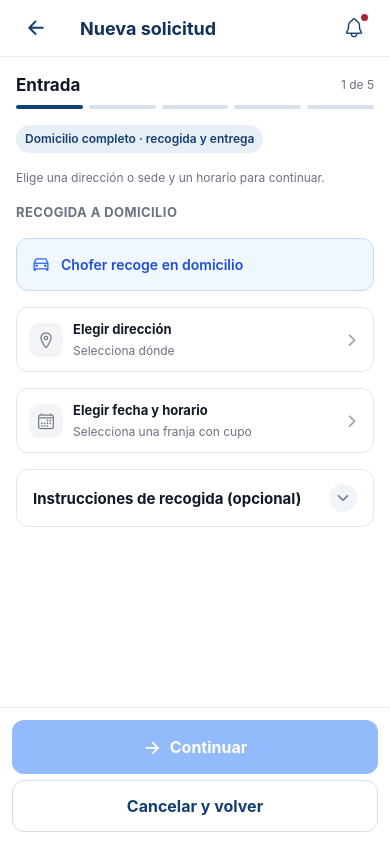
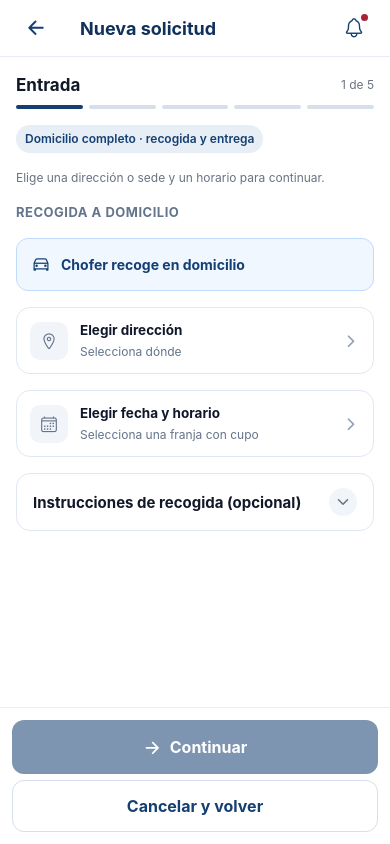
Before and after one commit to Krakedev-Development/LaundryApp, a React Native app: screen /ClientNewOrderWizard in a window 390 px wide. Built offline with nearby package versions, Linux system fonts and the light colour scheme.

Commit message:
style(orders): polish new order wizard, calendar chips, and tabular pricing summary

```diff
--- a/src/components/ConfirmationPresentation.tsx
+++ b/src/components/ConfirmationPresentation.tsx
@@ -12,7 +12,9 @@ export function ConfirmationGroup({
 }) {
   return (
     <View style={confirmationStyles.agendaRow}>
-      <Icon name={icon} size={14} color="#9CA3AF" />
+      <View style={confirmationStyles.agendaIconWrap}>
+        <Icon name={icon} size={15} color="#143F73" />
+      </View>
       <View style={confirmationStyles.agendaContent}>{children}</View>
     </View>
   );
@@ -21,61 +23,86 @@ export function ConfirmationGroup({
 export const confirmationStyles = StyleSheet.create({
   card: {
     backgroundColor: "#FFFFFF",
-    borderRadius: 12,
-    padding: 14,
+    borderRadius: 14,
+    padding: 16,
     gap: 10,
+    borderWidth: 1,
+    borderColor: "#E2E8F0",
+    shadowColor: "#0F172A",
+    shadowOffset: { width: 0, height: 2 },
     shadowOpacity: 0.04,
-    shadowRadius: 6,
+    shadowRadius: 8,
     elevation: 1,
   },
-  title: { fontSize: 13, lineHeight: 19, fontWeight: "700", color: "#374151" },
+  title: {
+    fontSize: 14,
+    lineHeight: 20,
+    fontWeight: "700",
+    color: "#1E293B",
+  },
   agendaRow: {
     flexDirection: "row",
     alignItems: "flex-start",
-    gap: 8,
-    paddingVertical: 7,
+    gap: 10,
+    paddingVertical: 8,
     borderBottomWidth: 1,
-    borderBottomColor: "#F3F4F6",
+    borderBottomColor: "#F1F5F9",
   },
-  agendaContent: { flex: 1, minWidth: 0, gap: 4 },
+  agendaIconWrap: {
+    width: 28,
+    height: 28,
+    borderRadius: 8,
+    backgroundColor: "#EFF6FF",
+    alignItems: "center",
+    justifyContent: "center",
+    marginTop: 2,
+  },
+  agendaContent: { flex: 1, minWidth: 0, gap: 3 },
   address: {
-    fontSize: 13,
+    fontSize: 13.5,
     lineHeight: 19,
-    fontWeight: "600",
-    color: "#111827",
+    fontWeight: "700",
+    color: "#0F172A",
   },
-  caption: { fontSize: 12, lineHeight: 18, color: "#6B7280" },
-  notice: {
-    backgroundColor: "#F9FAFB",
-    borderRadius: 8,
-    padding: 10,
+  caption: {
     fontSize: 12,
     lineHeight: 18,
-    color: "#6B7280",
+    color: "#64748B",
+    fontVariant: ["tabular-nums"],
+  },
+  notice: {
+    backgroundColor: "#F8FAFC",
+    borderRadius: 10,
+    padding: 12,
+    fontSize: 12,
+    lineHeight: 18,
+    color: "#64748B",
+    borderWidth: 1,
+    borderColor: "#E2E8F0",
   },
   promoRow: { flexDirection: "row", alignItems: "flex-end", gap: 8 },
   promoField: { flex: 1, minWidth: 0 },
-  label: { fontSize: 12, lineHeight: 18, fontWeight: "700", color: "#374151" },
+  label: { fontSize: 12, lineHeight: 18, fontWeight: "700", color: "#334155" },
   input: {
-    borderRadius: 8,
+    borderRadius: 10,
     paddingHorizontal: 12,
     paddingVertical: 10,
     fontSize: 14,
     backgroundColor: "#FFFFFF",
   },
   apply: {
-    backgroundColor: "#3B82F6",
-    borderRadius: 8,
-    width: 116,
+    backgroundColor: "#143F73",
+    borderRadius: 10,
+    width: 124,
     paddingHorizontal: 10,
   },
-  applyText: { fontSize: 14, lineHeight: 20, fontWeight: "700" },
+  applyText: { fontSize: 13.5, lineHeight: 19, fontWeight: "700" },
   promoApplied: { flexDirection: "row", alignItems: "center", gap: 6 },
   promoText: {
-    fontSize: 14,
-    lineHeight: 20,
-    fontWeight: "600",
-    color: "#10B981",
+    fontSize: 13.5,
+    lineHeight: 19,
+    fontWeight: "700",
+    color: "#059669",
   },
   priceRow: {
     flexDirection: "row",
@@ -85,40 +112,42 @@ export const confirmationStyles = StyleSheet.create({
     gap: 8,
     paddingVertical: 6,
   },
-  priceLabel: { fontSize: 14, lineHeight: 20, color: "#6B7280", flexShrink: 1 },
+  priceLabel: { fontSize: 14, lineHeight: 20, color: "#64748B", flexShrink: 1 },
   priceValue: {
     fontSize: 14,
     lineHeight: 20,
-    fontWeight: "600",
-    color: "#111827",
+    fontWeight: "700",
+    color: "#0F172A",
+    fontVariant: ["tabular-nums"],
   },
-  discount: { color: "#10B981" },
+  discount: { color: "#059669" },
   totalRow: {
-    borderTopWidth: 1,
-    borderTopColor: "#E5E7EB",
-    marginTop: 4,
-    paddingTop: 10,
+    borderTopWidth: 1.5,
+    borderTopColor: "#E2E8F0",
+    marginTop: 6,
+    paddingTop: 12,
   },
   totalLabel: {
     fontSize: 16,
     lineHeight: 22,
-    fontWeight: "700",
-    color: "#111827",
+    fontWeight: "800",
+    color: "#0F172A",
   },
   totalAmount: {
-    fontSize: 20,
-    lineHeight: 27,
-    fontWeight: "700",
-    color: "#3B82F6",
+    fontSize: 21,
+    lineHeight: 28,
+    fontWeight: "800",
+    color: "#143F73",
+    fontVariant: ["tabular-nums"],
   },
   paymentChoice: {
-    borderWidth: 1.2,
-    borderColor: "#E5E7EB",
-    borderRadius: 10,
-    padding: 11,
+    borderWidth: 1.5,
+    borderColor: "#E2E8F0",
+    borderRadius: 12,
+    padding: 12,
     backgroundColor: "#FFFFFF",
   },
-  paymentSelected: { borderColor: "#93C5FD", backgroundColor: "#EFF6FF" },
-  paymentText: { fontSize: 13, lineHeight: 19, fontWeight: "600" },
-  confirm: { backgroundColor: "#3B82F6", borderRadius: 12, padding: 16 },
+  paymentSelected: { borderColor: "#3B82F6", backgroundColor: "#EFF6FF" },
+  paymentText: { fontSize: 13.5, lineHeight: 19, fontWeight: "600" },
+  confirm: { backgroundColor: "#143F73", borderRadius: 12, padding: 16 },
 });
--- a/src/components/FulfillmentPresentation.tsx
+++ b/src/components/FulfillmentPresentation.tsx
@@ -1,5 +1,6 @@
 import type { ReactNode } from "react";
 import { Pressable, StyleSheet, View } from "react-native";
+import { tactile } from "../design-system/interaction";
 import { Body, Icon, Title, type IconName } from "./ui";
 import { ListItem } from "./presentation";
 
@@ -32,17 +33,23 @@ export function FulfillmentRow({
     <Pressable
       accessibilityRole="button"
       accessibilityLabel={title}
-      onPress={onPress}
+      onPress={() => {
+        tactile("selection");
+        onPress();
+      }}
       style={({ pressed }) => [
         requestStyles.row,
         selected && requestStyles.selectedRow,
-        { opacity: pressed ? 0.8 : 1 },
+        {
+          opacity: pressed ? 0.88 : 1,
+          transform: [{ scale: pressed ? 0.985 : 1 }],
+        },
       ]}
     >
       <View
         style={[requestStyles.icon, selected && requestStyles.selectedIcon]}
       >
-        <Icon name={icon} size={18} color={selected ? "#FFFFFF" : "#6B7280"} />
+        <Icon name={icon} size={18} color={selected ? "#FFFFFF" : "#64748B"} />
       </View>
       <View style={requestStyles.info}>
         <Title style={requestStyles.rowTitle}>{title}</Title>
@@ -58,7 +65,7 @@ export function FulfillmentRow({
       <Icon
         name={selected ? "checkmark-circle" : "chevron-forward"}
         size={18}
-        color={selected ? "#2563EB" : "#9CA3AF"}
+        color={selected ? "#2563EB" : "#94A3B8"}
       />
     </Pressable>
   );
@@ -73,7 +80,7 @@ export function FulfillmentHint({
 }) {
   return active ? (
     <View style={requestStyles.hint}>
-      <Icon name="car-outline" size={20} color="#2563EB" />
+      <Icon name="car-outline" size={20} color="#143F73" />
       <View style={requestStyles.info}>{children}</View>
     </View>
   ) : (
@@ -93,9 +100,9 @@ export const requestStyles = StyleSheet.create({
     fontSize: 13,
     lineHeight: 19,
     fontWeight: "700",
-    color: "#6B7280",
+    color: "#64748B",
     textTransform: "uppercase",
-    letterSpacing: 0.4,
+    letterSpacing: 0.5,
   },
   hint: {
     flexDirection: "row",
@@ -110,59 +117,67 @@ export const requestStyles = StyleSheet.create({
   hintText: {
     fontSize: 14,
     lineHeight: 20,
-    fontWeight: "600",
-    color: "#1D4ED8",
+    fontWeight: "700",
+    color: "#143F73",
   },
   row: {
     flexDirection: "row",
     alignItems: "center",
-    gap: 10,
+    gap: 12,
     borderWidth: 1.5,
-    borderColor: "#E5E7EB",
-    borderRadius: 12,
-    padding: 12,
+    borderColor: "#E2E8F0",
+    borderRadius: 14,
+    padding: 13,
     minHeight: 64,
     backgroundColor: "#FFFFFF",
   },
-  selectedRow: { backgroundColor: "#EFF6FF", borderColor: "#93C5FD" },
+  selectedRow: { backgroundColor: "#EFF6FF", borderColor: "#60A5FA" },
   icon: {
-    width: 34,
-    height: 34,
+    width: 38,
+    height: 38,
     borderRadius: 10,
-    backgroundColor: "#F3F4F6",
+    backgroundColor: "#F1F5F9",
     alignItems: "center",
     justifyContent: "center",
   },
   selectedIcon: { backgroundColor: "#2563EB" },
   info: { flex: 1, minWidth: 0, gap: 3 },
   rowTitle: {
-    fontSize: 13,
+    fontSize: 13.5,
     lineHeight: 19,
     fontWeight: "700",
-    color: "#111827",
+    color: "#0F172A",
   },
-  rowText: { fontSize: 12, lineHeight: 17, color: "#6B7280" },
-  selectedText: { color: "#1D4ED8" },
+  rowText: { fontSize: 12, lineHeight: 17, color: "#64748B" },
+  selectedText: { color: "#1D4ED8", fontWeight: "600" },
   choice: {
     borderWidth: 1.5,
-    borderColor: "#E5E7EB",
-    borderRadius: 10,
-    backgroundColor: "#F9FAFB",
-    paddingHorizontal: 12,
-    paddingVertical: 10,
+    borderColor: "#E2E8F0",
+    borderRadius: 12,
+    backgroundColor: "#F8FAFC",
+    paddingHorizontal: 14,
+    paddingVertical: 11,
     minHeight: 48,
   },
-  selectedChoice: { borderColor: "#93C5FD", backgroundColor: "#EFF6FF" },
-  choiceText: { fontSize: 13, lineHeight: 19, fontWeight: "600" },
+  selectedChoice: {
+    borderColor: "#3B82F6",
+    backgroundColor: "#EFF6FF",
+  },
+  choiceText: {
+    fontSize: 13.5,
+    lineHeight: 19,
+    fontWeight: "600",
+    fontVariant: ["tabular-nums"],
+  },
   date: { borderRadius: 24, backgroundColor: "#FFFFFF" },
   noteCard: {
     padding: 0,
     borderWidth: 1,
-    borderColor: "#E5E7EB",
-    borderRadius: 12,
+    borderColor: "#E2E8F0",
+    borderRadius: 14,
     backgroundColor: "#FFFFFF",
     shadowOpacity: 0,
     elevation: 0,
   },
-  next: { backgroundColor: "#3B82F6", borderRadius: 12, padding: 16 },
+  next: { backgroundColor: "#143F73", borderRadius: 12, padding: 16 },
 });
--- a/src/components/GarmentsExtrasPresentation.tsx
+++ b/src/components/GarmentsExtrasPresentation.tsx
@@ -15,7 +15,7 @@ export function GarmentSurface({
     <Card style={garmentStyles.garment}>
       <View style={garmentStyles.garmentTop}>
         <View style={garmentStyles.icon}>
-          <Icon name={icon} size={22} color="#2563EB" />
+          <Icon name={icon} size={22} color="#143F73" />
         </View>
         <View style={garmentStyles.info}>{children}</View>
       </View>
@@ -25,13 +25,13 @@ export function GarmentSurface({
 }
 
 const tones: Record<string, { color: string; icon: IconName }> = {
-  "ext-1": { color: "#3B82F6", icon: "layers-outline" },
-  "ext-2": { color: "#EC4899", icon: "flower-outline" },
+  "ext-1": { color: "#2563EB", icon: "layers-outline" },
+  "ext-2": { color: "#0284C7", icon: "flower-outline" },
   "ext-3": { color: "#7C3AED", icon: "bag-outline" },
-  "ext-4": { color: "#10B981", icon: "shield-checkmark-outline" },
+  "ext-4": { color: "#059669", icon: "shield-checkmark-outline" },
 };
 export const extraTone = (id: string) =>
-  tones[id] ?? { color: "#3B82F6", icon: "sparkles-outline" as IconName };
+  tones[id] ?? { color: "#2563EB", icon: "sparkles-outline" as IconName };
 
 /** Visual content for the existing Check control; selection stays in NewOrderScreen. */
 export function ExtraContent({
@@ -51,9 +51,18 @@ export function ExtraContent({
   return (
     <>
       <View
-        style={[garmentStyles.icon, { backgroundColor: tone.color + "20" }]}
+        style={[
+          garmentStyles.icon,
+          {
+            backgroundColor: checked ? tone.color : tone.color + "18",
+          },
+        ]}
       >
-        <Icon name={tone.icon} size={20} color={tone.color} />
+        <Icon
+          name={tone.icon}
+          size={20}
+          color={checked ? "#FFFFFF" : tone.color}
+        />
       </View>
       <View style={garmentStyles.info}>
         <Text style={garmentStyles.extraName}>{name}</Text>
@@ -80,117 +89,133 @@ export const garmentStyles = StyleSheet.create({
   card: {
     backgroundColor: "#FFFFFF",
     borderWidth: 1,
-    borderColor: "#E5E7EB",
-    borderRadius: 12,
-    padding: 14,
+    borderColor: "#E2E8F0",
+    borderRadius: 14,
+    padding: 16,
     gap: 12,
-    shadowOpacity: 0,
-    elevation: 0,
+    shadowColor: "#0F172A",
+    shadowOffset: { width: 0, height: 2 },
+    shadowOpacity: 0.03,
+    shadowRadius: 6,
+    elevation: 1,
   },
   catalog: {
     backgroundColor: "#FFFFFF",
     padding: 0,
-    gap: 8,
+    gap: 10,
     shadowOpacity: 0,
     elevation: 0,
   },
   sectionTitle: {
-    fontSize: 14,
-    lineHeight: 20,
-    fontWeight: "600",
-    color: "#374151",
+    fontSize: 15,
+    lineHeight: 21,
+    fontWeight: "700",
+    color: "#1E293B",
   },
   garment: {
-    backgroundColor: "#F9FAFB",
+    backgroundColor: "#F8FAFC",
     borderWidth: 1,
-    borderColor: "#E5E7EB",
-    borderRadius: 12,
-    padding: 12,
-    gap: 8,
+    borderColor: "#E2E8F0",
+    borderRadius: 14,
+    padding: 14,
+    gap: 10,
     shadowOpacity: 0,
     elevation: 0,
   },
-  garmentTop: { flexDirection: "row", alignItems: "flex-start", gap: 10 },
+  garmentTop: { flexDirection: "row", alignItems: "flex-start", gap: 12 },
   icon: {
-    width: 44,
-    height: 44,
-    borderRadius: 10,
+    width: 46,
+    height: 46,
+    borderRadius: 12,
     backgroundColor: "#EFF6FF",
     alignItems: "center",
     justifyContent: "center",
   },
   info: { flex: 1, minWidth: 0, gap: 3 },
-  name: { fontSize: 14, lineHeight: 20, fontWeight: "700", color: "#111827" },
-  description: { fontSize: 12, lineHeight: 18, color: "#6B7280" },
+  name: { fontSize: 15, lineHeight: 21, fontWeight: "700", color: "#0F172A" },
+  description: { fontSize: 12.5, lineHeight: 18, color: "#64748B" },
   service: {
-    fontSize: 11,
+    fontSize: 11.5,
     lineHeight: 17,
-    color: "#2563EB",
-    fontWeight: "600",
+    color: "#143F73",
+    fontWeight: "700",
   },
   controls: {
     flexDirection: "row",
     alignItems: "center",
     justifyContent: "flex-end",
     gap: 12,
+    borderTopWidth: 1,
+    borderTopColor: "#EDF2F7",
+    paddingTop: 8,
   },
   quantityButton: {
     borderWidth: 1.5,
-    borderColor: "#3B82F6",
-    borderRadius: 26,
+    borderColor: "#2563EB",
+    borderRadius: 24,
     backgroundColor: "#FFFFFF",
   },
   quantity: {
-    fontSize: 24,
-    lineHeight: 32,
-    fontWeight: "700",
-    color: "#111827",
-    minWidth: 32,
+    fontSize: 22,
+    lineHeight: 30,
+    fontWeight: "800",
+    color: "#0F172A",
+    minWidth: 36,
     textAlign: "center",
+    fontVariant: ["tabular-nums"],
   },
   choice: {
     borderWidth: 1.5,
-    borderColor: "#E5E7EB",
-    borderRadius: 10,
-    backgroundColor: "#F9FAFB",
-    padding: 12,
+    borderColor: "#E2E8F0",
+    borderRadius: 12,
+    backgroundColor: "#F8FAFC",
+    padding: 13,
   },
-  selectedChoice: { borderColor: "#93C5FD", backgroundColor: "#EFF6FF" },
-  choiceText: { fontSize: 13, lineHeight: 19, fontWeight: "600" },
+  selectedChoice: { borderColor: "#3B82F6", backgroundColor: "#EFF6FF" },
+  choiceText: { fontSize: 13.5, lineHeight: 19, fontWeight: "700" },
   input: {
     borderRadius: 10,
     padding: 12,
     backgroundColor: "#FAFAFA",
-    fontSize: 15,
+    fontSize: 16,
+    fontVariant: ["tabular-nums"],
   },
-  label: { fontSize: 13, lineHeight: 19, fontWeight: "600", color: "#374151" },
+  label: { fontSize: 13, lineHeight: 19, fontWeight: "700", color: "#334155" },
   extra: {
     flexWrap: "nowrap",
     alignItems: "center",
     gap: 12,
     borderWidth: 1.5,
-    borderColor: "#E5E7EB",
-    borderRadius: 12,
+    borderColor: "#E2E8F0",
+    borderRadius: 14,
     padding: 14,
     backgroundColor: "#FFFFFF",
   },
-  selectedExtra: { backgroundColor: "#F9FAFB" },
+  selectedExtra: {
+    backgroundColor: "#F8FAFC",
+    borderWidth: 2,
+  },
   extraName: {
-    fontSize: 14,
+    fontSize: 14.5,
     lineHeight: 20,
     fontWeight: "700",
-    color: "#111827",
+    color: "#0F172A",
   },
   extraRight: { alignItems: "flex-end", gap: 6 },
-  extraPrice: { fontSize: 13, lineHeight: 19, fontWeight: "700" },
+  extraPrice: {
+    fontSize: 13.5,
+    lineHeight: 19,
+    fontWeight: "800",
+    fontVariant: ["tabular-nums"],
+  },
   checkbox: {
     width: 22,
     height: 22,
     borderRadius: 6,
     borderWidth: 1.5,
-    borderColor: "#D1D5DB",
+    borderColor: "#CBD5E1",
     alignItems: "center",
     justifyContent: "center",
   },
-  next: { backgroundColor: "#3B82F6", borderRadius: 12, padding: 16 },
+  next: { backgroundColor: "#143F73", borderRadius: 12, padding: 16 },
 });
--- a/src/components/ScheduleCalendar.tsx
+++ b/src/components/ScheduleCalendar.tsx
@@ -1,5 +1,6 @@
 import { useState } from "react";
 import { Pressable, StyleSheet, Text, View } from "react-native";
+import { tactile } from "../design-system/interaction";
 import { IconButton, Title } from "./ui";
 
 const months = [
@@ -86,12 +87,19 @@ export function ScheduleCalendar({
               accessibilityState={{ checked: selected, disabled: !enabled }}
               aria-checked={selected}
               disabled={!enabled}
-              onPress={() => onChange(date)}
-              style={calendarStyles.cell}
+              onPress={() => {
+                tactile("selection");
+                onChange(date);
+              }}
+              style={({ pressed }) => [
+                calendarStyles.cell,
+                pressed && enabled && { transform: [{ scale: 0.92 }] },
+              ]}
             >
               <View
                 style={[
                   calendarStyles.day,
+                  enabled && !selected && calendarStyles.available,
                   selected && calendarStyles.selected,
                   !enabled && calendarStyles.unavailable,
                 ]}
@@ -117,22 +125,23 @@ export function ScheduleCalendar({
 const calendarStyles = StyleSheet.create({
   card: {
     backgroundColor: "#FFFFFF",
-    borderRadius: 12,
+    borderRadius: 14,
     borderWidth: 1,
-    borderColor: "#E5E7EB",
-    paddingVertical: 8,
+    borderColor: "#E2E8F0",
+    paddingVertical: 10,
   },
   navigation: {
     flexDirection: "row",
     alignItems: "center",
     justifyContent: "space-between",
-    paddingHorizontal: 4,
+    paddingHorizontal: 6,
+    marginBottom: 4,
   },
   month: {
     fontSize: 16,
     lineHeight: 22,
     fontWeight: "700",
-    color: "#111827",
+    color: "#0F172A",
     flexShrink: 1,
     textAlign: "center",
   },
@@ -142,8 +151,8 @@ const calendarStyles = StyleSheet.create({
     textAlign: "center",
     fontSize: 12,
     lineHeight: 18,
-    fontWeight: "600",
-    color: "#9CA3AF",
+    fontWeight: "700",
+    color: "#64748B",
   },
   grid: { flexDirection: "row", flexWrap: "wrap", paddingHorizontal: 4 },
   cell: {
@@ -153,20 +162,31 @@ const calendarStyles = StyleSheet.create({
     justifyContent: "center",
   },
   day: {
-    width: 32,
+    width: 34,
     height: 36,
     borderRadius: 18,
     alignItems: "center",
     justifyContent: "center",
   },
-  selected: { backgroundColor: "#3B82F6" },
+  available: {
+    backgroundColor: "#F0F7FF",
+  },
+  selected: {
+    backgroundColor: "#2563EB",
+    shadowColor: "#2563EB",
+    shadowOffset: { width: 0, height: 2 },
+    shadowOpacity: 0.25,
+    shadowRadius: 4,
+    elevation: 2,
+  },
   unavailable: { opacity: 0.3 },
   dayText: {
     fontSize: 15,
     lineHeight: 21,
-    color: "#111827",
-    fontWeight: "500",
+    color: "#0F172A",
+    fontWeight: "600",
+    fontVariant: ["tabular-nums"],
   },
   selectedText: { color: "#FFFFFF", fontWeight: "700" },
-  unavailableText: { color: "#9CA3AF" },
+  unavailableText: { color: "#94A3B8" },
 });
--- a/src/components/ScheduledPresentation.tsx
+++ b/src/components/ScheduledPresentation.tsx
@@ -5,8 +5,10 @@ import { Icon, type IconName } from "./ui";
 /** Current scheduled-result view, using the confirmation palette from 4fa1bd3. */
 export function ScheduledCheck() {
   return (
-    <View style={scheduledStyles.check}>
-      <Icon name="checkmark" size={42} color="#10B981" />
+    <View style={scheduledStyles.checkOuter}>
+      <View style={scheduledStyles.check}>
+        <Icon name="checkmark" size={42} color="#059669" />
+      </View>
     </View>
   );
 }
@@ -20,7 +22,9 @@ export function ScheduledInfo({
 }) {
   return (
     <View style={scheduledStyles.infoRow}>
-      <Icon name={icon} size={18} color="#6B7280" />
+      <View style={scheduledStyles.infoIconWrap}>
+        <Icon name={icon} size={17} color="#143F73" />
+      </View>
       <View style={scheduledStyles.infoContent}>{children}</View>
     </View>
   );
@@ -30,51 +34,83 @@ export const scheduledStyles = StyleSheet.create({
   page: { flexGrow: 1, justifyContent: "center" },
   card: {
     backgroundColor: "#FFFFFF",
-    borderRadius: 14,
+    borderRadius: 18,
     padding: 24,
     gap: 16,
-    shadowOpacity: 0.04,
-    shadowRadius: 6,
-    elevation: 1,
+    borderWidth: 1,
+    borderColor: "#E2E8F0",
+    shadowColor: "#0F172A",
+    shadowOffset: { width: 0, height: 6 },
+    shadowOpacity: 0.06,
+    shadowRadius: 14,
+    elevation: 2,
+  },
+  checkOuter: {
+    width: 96,
+    height: 96,
+    borderRadius: 48,
+    backgroundColor: "#ECFDF5",
+    alignItems: "center",
+    justifyContent: "center",
+    alignSelf: "center",
   },
   check: {
-    width: 80,
-    height: 80,
-    borderRadius: 40,
+    width: 74,
+    height: 74,
+    borderRadius: 37,
     alignItems: "center",
     justifyContent: "center",
     backgroundColor: "#D1FAE5",
-    alignSelf: "center",
   },
   title: {
-    fontSize: 22,
-    lineHeight: 29,
-    fontWeight: "700",
-    color: "#111827",
+    fontSize: 23,
+    lineHeight: 30,
+    fontWeight: "800",
+    color: "#0F172A",
     textAlign: "center",
   },
   id: { alignSelf: "center" },
-  info: { backgroundColor: "#F9FAFB", borderRadius: 12, paddingHorizontal: 12 },
+  info: {
+    backgroundColor: "#F8FAFC",
+    borderRadius: 14,
+    paddingHorizontal: 14,
+    borderWidth: 1,
+    borderColor: "#E2E8F0",
+  },
   infoRow: {
     flexDirection: "row",
-    alignItems: "flex-start",
-    gap: 10,
-    paddingVertical: 12,
+    alignItems: "center",
+    gap: 12,
+    paddingVertical: 13,
+  },
+  infoIconWrap: {
+    width: 32,
+    height: 32,
+    borderRadius: 8,
+    backgroundColor: "#EFF6FF",
+    alignItems: "center",
+    justifyContent: "center",
   },
   infoContent: { flex: 1, minWidth: 0 },
-  divider: { height: 1, backgroundColor: "#E5E7EB" },
-  text: { fontSize: 13, lineHeight: 19, color: "#374151" },
-  action: { backgroundColor: "#3B82F6", borderRadius: 12, padding: 14 },
+  divider: { height: 1, backgroundColor: "#E2E8F0" },
+  text: {
+    fontSize: 13.5,
+    lineHeight: 19,
+    color: "#1E293B",
+    fontWeight: "500",
+    fontVariant: ["tabular-nums"],
+  },
+  action: { backgroundColor: "#143F73", borderRadius: 12, padding: 15 },
   secondary: {
     borderWidth: 1.5,
-    borderColor: "#E5E7EB",
+    borderColor: "#E2E8F0",
     borderRadius: 12,
     backgroundColor: "#FFFFFF",
   },
   secondaryText: {
     fontSize: 15,
     lineHeight: 21,
-    fontWeight: "600",
-    color: "#64748B",
+    fontWeight: "700",
+    color: "#475569",
   },
 });
```
Also changed, not shown: src/screens/NewOrderScreen.tsx (+10 -4 lines).
